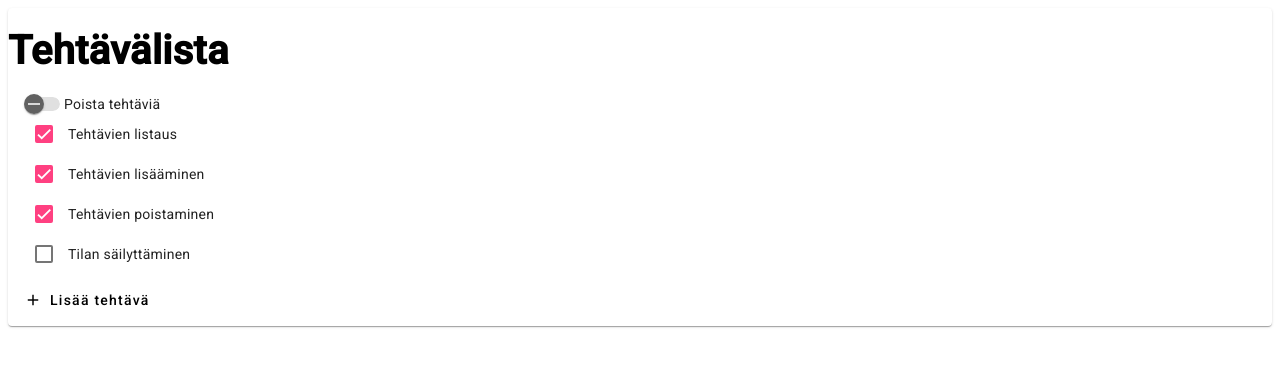
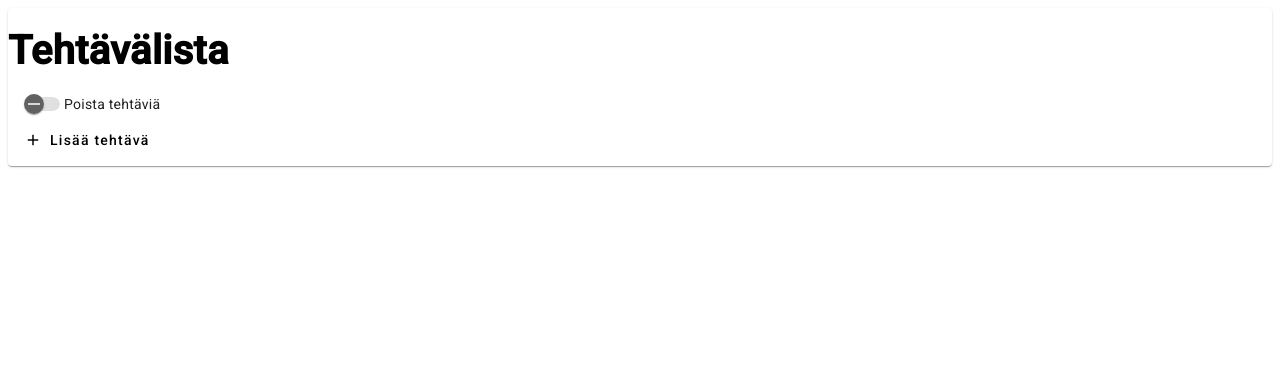
Before and after one commit to veituomi/todolist, an Angular app in the folder frontend/: page / in a window 1280 px wide. Shown: the top 366 px of the page. Built offline with nearby package versions, Linux system fonts and the light colour scheme.

Commit message:
Implement state handling (localStorage)

```diff
--- a/frontend/src/app/task/task-list.component.ts
+++ b/frontend/src/app/task/task-list.component.ts
@@ -1,6 +1,7 @@
 import { Component, Input } from '@angular/core';
 import { Task } from '../model';
-import { Observable } from 'rxjs';
+import { Observable, firstValueFrom } from 'rxjs';
+import { TaskService } from './task.service';
 
 @Component({
 	selector: 'app-task-list',
@@ -13,36 +14,29 @@ export class TaskListComponent {
 
 	allowDelete = false;
 
-	tasks: Task[] = [
-		{
-			completed: true,
-			title: 'Tehtävien listaus',
-		},
-		{
-			completed: true,
-			title: 'Tehtävien lisääminen',
-		},
-		{
-			completed: true,
-			title: 'Tehtävien poistaminen',
-		},
-		{
-			completed: false,
-			title: 'Tilan säilyttäminen',
-		}
-	];
+	tasks: Task[] = [];
 
 	private runningIndex = 1;
 
+	constructor(
+		private taskService: TaskService,
+	) {}
+
 	ngOnInit() {
-		this.taskAddListener?.subscribe(() => {
+		this.taskAddListener?.subscribe(() => this.addTask());
+
+		void this.loadState();
+	}
+
+	addTask() {
 		const newTask: Task = {
 			completed: false,
 			title: `Uusi tehtävä ${this.runningIndex}`,
 		};
 		this.runningIndex += 1;
 		this.tasks = [...this.tasks, newTask];
-		});
+
+		void this.saveState();
 	}
 
 	deleteTask(index: number) {
@@ -51,6 +45,16 @@ export class TaskListComponent {
 		if (this.tasks.length === 0) {
 			this.allowDelete = false;
 		}
+
+		void this.saveState();
+	}
+
+	private async loadState() {
+		this.tasks = await firstValueFrom(this.taskService.fetchTasks());
+	}
+
+	private async saveState() {
+		await firstValueFrom(this.taskService.saveTasks(this.tasks));
 	}
 
 }
--- /dev/null
+++ b/frontend/src/app/task/task.service.ts
@@ -0,0 +1,20 @@
+import { HttpClient } from '@angular/common/http';
+import { Injectable } from '@angular/core';
+import { Task } from '../model';
+import { Observable, of } from 'rxjs';
+
+@Injectable({
+	providedIn: 'root',
+})
+export class TaskService {
+
+	fetchTasks(): Observable<Task[]> {
+		return of(JSON.parse(localStorage.getItem('tasks') || '[]'));
+	}
+
+	saveTasks(tasks: Task[]): Observable<boolean> {
+		localStorage.setItem('tasks', JSON.stringify(tasks));
+		return of(true);
+	}
+
+}
```
Lines whose indentation alone changed are shown as unchanged.
